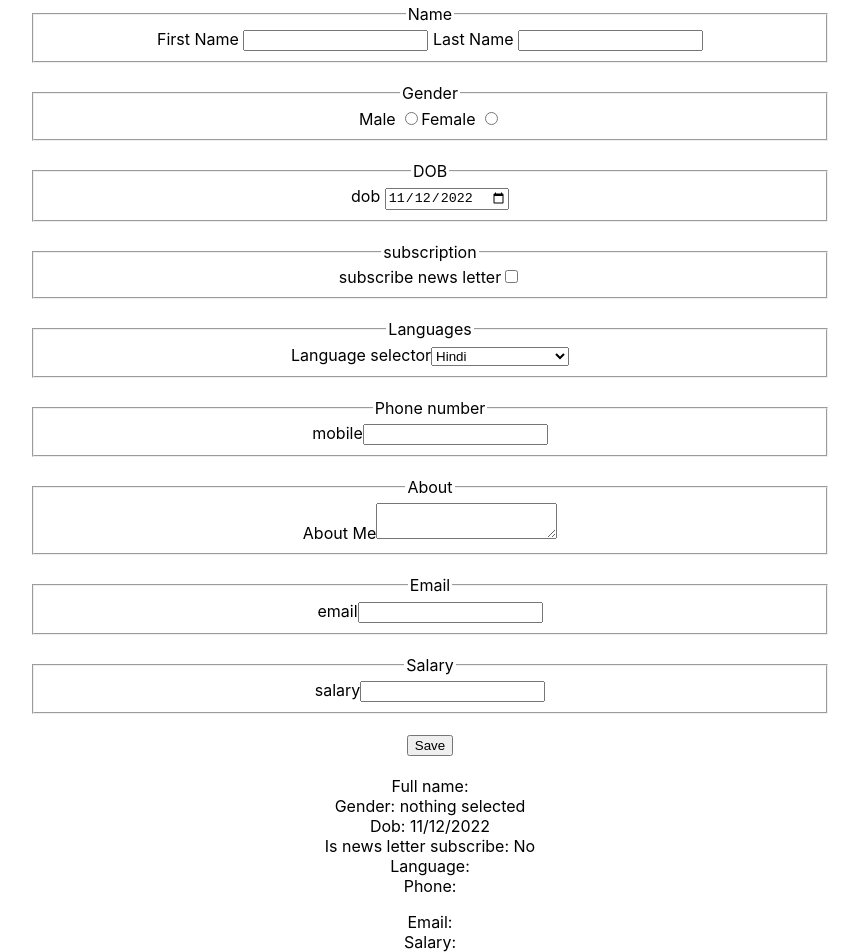
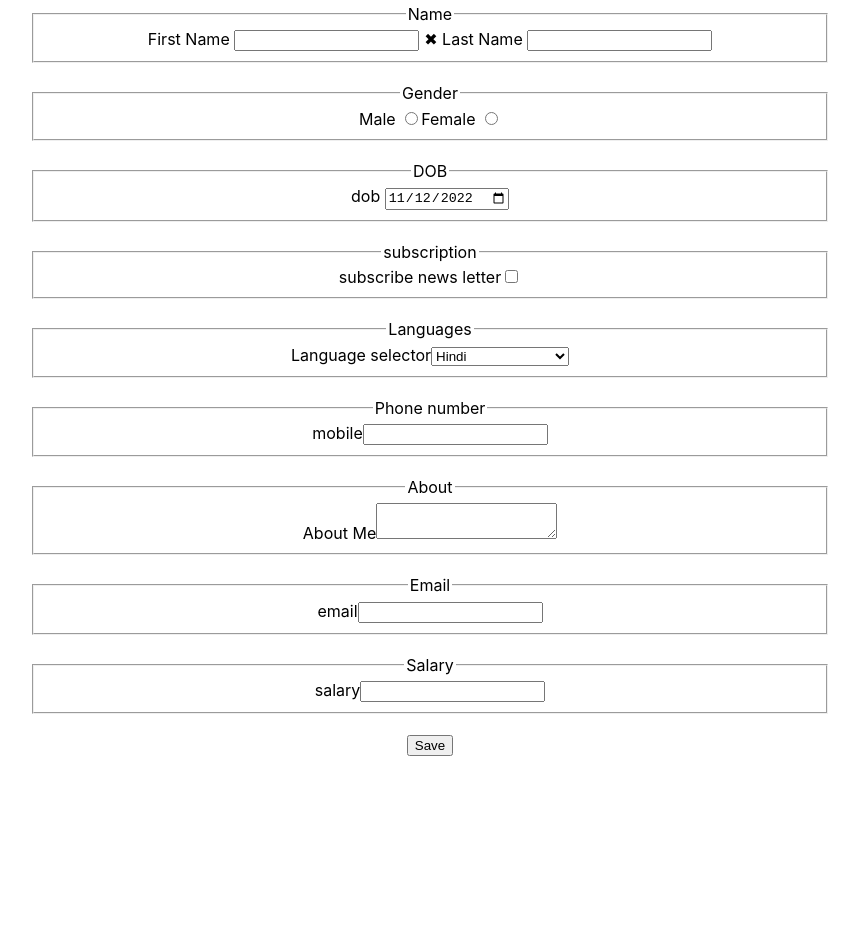
Before and after one commit to arun9483/typescript-react-event-demo, a React (Create React App) app: page / in a window 1280 px wide. Shown: the part 149-1101 px from the top of the page, without its empty margins (210-1069 px from the left). After the commit the page ends 925 px from the top, so only its background shows below. Built offline with nearby package versions, Linux system fonts and the light colour scheme.

Commit message:
[FIX] fix form validation

```diff
--- a/src/Signup/Signup.css
+++ b/src/Signup/Signup.css
@@ -10,6 +10,17 @@
 .error {
   background-color: rgba(255, 0, 0, 0.5);
 }
+
+input:invalid + span::after {
+  content: '✖';
+  padding-left: 5px;
+}
+
+input:valid + span::after {
+  content: '✓';
+  padding-left: 5px;
+}
+
 .salary-error-message {
   color: red;
 }
--- a/src/Signup/Signup.tsx
+++ b/src/Signup/Signup.tsx
@@ -212,6 +212,7 @@ const SignUp: React.FC<{}> = () => {
                 onFocus={firstNameFocusHandler}
                 className={classNames(isErrorInFirstName ? 'error' : '')}
               />
+              <span className="validity"></span>
             </label>{' '}
             {showFirstNameErrorMessage && (
               <span role="alert" className="salary-error-message">
@@ -261,7 +262,6 @@ const SignUp: React.FC<{}> = () => {
                 type="date"
                 name="dob"
                 value={dob.slice(0, 10)}
-                required
                 onChange={dobChangeHandler}
               />
             </label>
@@ -285,11 +285,7 @@ const SignUp: React.FC<{}> = () => {
             <legend>Languages</legend>
             <label>
               <span>Language selector</span>
-              <select
-                name="languages"
-                required
-                onChange={languageChangeHandler}
-              >
+              <select name="languages" onChange={languageChangeHandler}>
                 <option value="" disabled>
                   Select Language(s)
                 </option>
@@ -306,7 +302,14 @@ const SignUp: React.FC<{}> = () => {
             <legend>Phone number</legend>
             <label>
               <span>mobile</span>
-              <input type="tel" name="phone" onChange={phoneChangeHandler} />
+              <input
+                type="text"
+                name="phone"
+                onChange={phoneChangeHandler}
+                inputMode="decimal"
+                pattern="^[6-9]\d{9}$"
+                required
+              />
             </label>
           </fieldset>
         </div>
@@ -345,7 +348,7 @@ const SignUp: React.FC<{}> = () => {
               <span>salary</span>
               <input
                 type="text" // it should be number type but user should not be annoyed that's why text type is chosen
-                inputMode="decimal" // ADDED
+                inputMode="decimal"
                 name="salary"
                 value={salary}
                 pattern="[1-9][0-9]*"
@@ -367,21 +370,6 @@ const SignUp: React.FC<{}> = () => {
           <input type="submit" value="Save" />
         </div>
       </form>
-      <div className="form-data">
-        <div>
-          Full name: {firstName} {lastName}
-        </div>
-        <div>Gender: {gender ? gender : 'nothing selected'}</div>
-        <div>Dob: {new Date(dob).toLocaleDateString()}</div>
-        <div>Is news letter subscribe: {subscription ? 'Yes' : 'No'}</div>
-        <div>Language: {language}</div>
-        <div>Phone: {phone}</div>
-        <div>
-          <p>{aboutMe}</p>
-        </div>
-        <div>Email: {email}</div>
-        <div>Salary: {salary}</div>
-      </div>
     </section>
   );
 };
```
